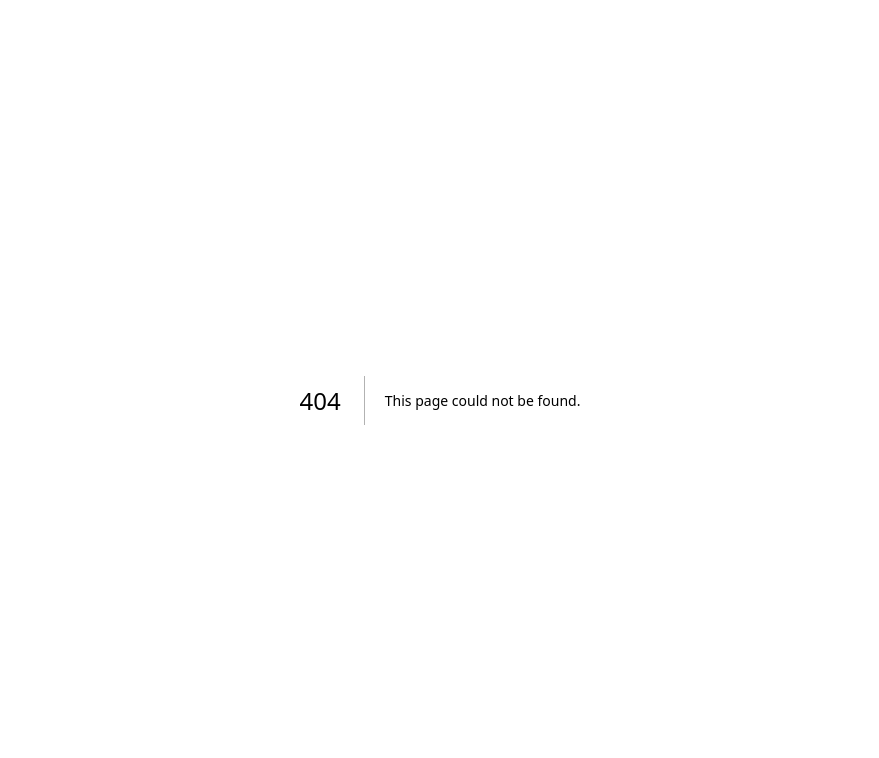
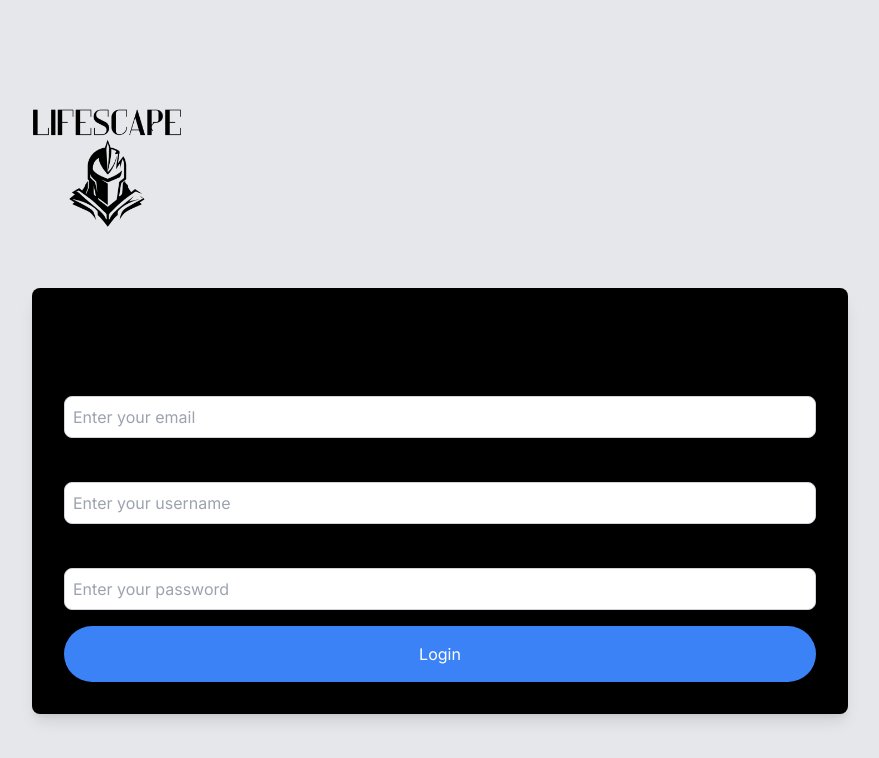
Before and after one commit to danny-zou18/LifeScape-Website, a Next.js app in the folder client/: page /sign_up in a window 1280 px wide. Before the commit this address had no page. Shown: the top 758 px of the page, without its empty margins (200-1079 px from the left). Built offline with nearby package versions, Linux system fonts and the light colour scheme.

Commit message:
Added sign-up page

```diff
--- /dev/null
+++ b/client/src/app/sign_up/page.tsx
@@ -0,0 +1,61 @@
+import Image from "next/image";
+
+export default function Sign_up() {
+  return (
+    <main className="flex min-h-screen flex-col items-center justify-center p-24 bg-gray-200 w-full h-[100vh]">
+      <div className="w-[75%] flex flex-col gap-12">
+        <Image
+          src="/LifeScape_logo.png"
+          alt="LifeScape Logo"
+          width={150}
+          height={150}
+          className="mb-1"
+        />
+        <div className="w-full flex flex-col justify-center items-center space-y-4 bg-black p-8 rounded-lg shadow-lg">
+          <h1 className="text-2xl font-bold">Sign Up</h1>
+          <form className="w-full flex flex-col space-y-4">
+            <div className="flex flex-col w-full">
+              <label htmlFor="email" className="text-lg">
+                Email
+              </label>
+              <input
+                type="text"
+                id="email"
+                name="email"
+                className="p-2 border border-gray-300 rounded-lg w-full text-black"
+                placeholder="Enter your email"
+              />
+            </div>
+            <div className="flex flex-col w-full">
+              <label htmlFor="username" className="text-lg">
+                Username
+              </label>
+              <input
+                type="text"
+                id="username"
+                name="username"
+                className="p-2 border border-gray-300 rounded-lg w-full  text-black"
+                placeholder="Enter your username"
+              />
+            </div>
+            <div className="flex flex-col w-full">
+              <label htmlFor="password" className="text-lg">
+                Password
+              </label>
+              <input
+                type="password"
+                id="password"
+                name="password"
+                className="p-2 border border-gray-300 rounded-lg w-full  text-black"
+                placeholder="Enter your password"
+              />
+            </div>
+            <button className="bg-blue-500 text-white rounded-full p-4 hover:bg-blue-700">
+              Login
+            </button>
+          </form>
+        </div>
+      </div>
+    </main>
+  );
+}
```
